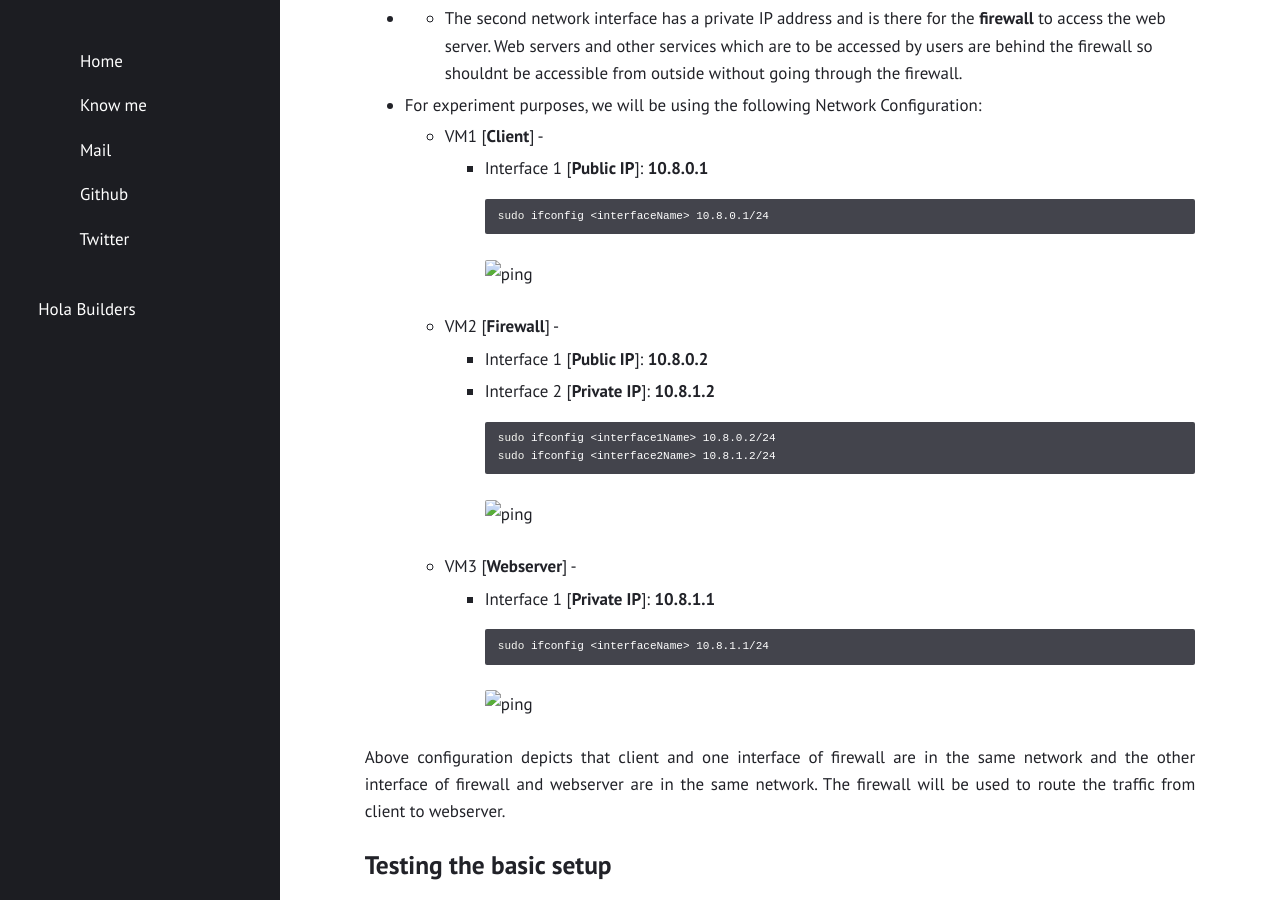
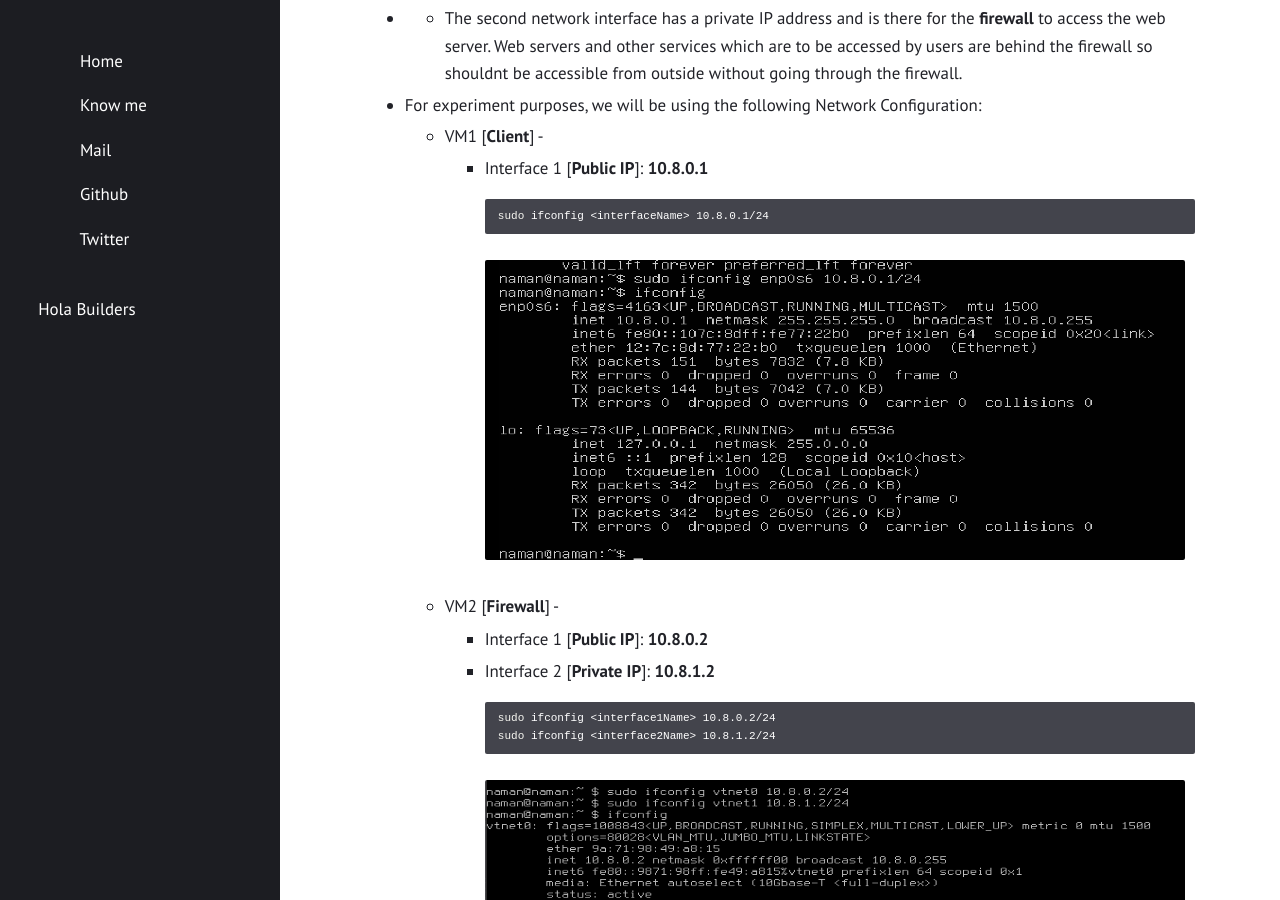
Before and after one commit to nerdynaman/nerdynaman.github.io, a Jekyll site: the page built from _posts/2024-05-10-Firewall-using-FreeBSD.md, in a window 1280 px wide and 900 px high, scrolled down 691 px. Built offline with Jekyll 4.4.1, drawn with Linux system fonts in a browser that asks for light colours.

Commit message:
post modif5

````diff
--- a/_posts/2024-05-10-Firewall-using-FreeBSD.md
+++ b/_posts/2024-05-10-Firewall-using-FreeBSD.md
@@ -27,7 +27,7 @@ The setup consists of three VMs, one acting as a firewall, second as a web serve
 ```bash
 sudo ifconfig <interfaceName> 10.8.0.1/24
 ```
-![ping](./img/VM1setup.png){: style="height:300px;width:700px"}
+![ping](/img/VM1setup.png){: style="height:300px;width:700px"}
 
     - VM2 [**Firewall**] -
         - Interface 1 [**Public IP**]: **10.8.0.2**
@@ -36,14 +36,14 @@ sudo ifconfig <interfaceName> 10.8.0.1/24
 sudo ifconfig <interface1Name> 10.8.0.2/24
 sudo ifconfig <interface2Name> 10.8.1.2/24
 ```
-![ping](./img/VM2setup.png){: style="height:300px;width:700px"}
+![ping](/img/VM2setup.png){: style="height:300px;width:700px"}
 
     - VM3 [**Webserver**] -
         - Interface 1 [**Private IP**]: **10.8.1.1**
 ```bash
 sudo ifconfig <interfaceName> 10.8.1.1/24
 ```
-![ping](./img/VM3setup.png){: style="height:300px;width:700px"}
+![ping](/img/VM3setup.png){: style="height:300px;width:700px"}
 
 Above configuration depicts that client and one interface of firewall are in the same network and the other interface of firewall and webserver are in the same network. The firewall will be used to route the traffic from client to webserver.
 
@@ -59,12 +59,12 @@ sudo ip route add 10.8.1.0/24 via 10.8.0.2
 // so that the traffic goes through the VM2
 ping 10.8.0.2
 ```
-![ping](./img/VM1ping.png){: style="height:300px;width:700px"} <br>
+![ping](/img/VM1ping.png){: style="height:300px;width:700px"} <br>
 We can also see the trace of the ping command from VM1 to VM3 using the following command:
 ```bash
 traceroute 10.8.1.1
 ```
-![ping](./img/VM1trace.png){: style="height:100px;width:700px"}
+![ping](/img/VM1trace.png){: style="height:100px;width:700px"}
 
 - On VM2 :
 ```bash
@@ -73,7 +73,7 @@ sudo sysctl net.inet.ip.forwarding=1
 ping 10.8.0.1
 ping 10.8.1.1
 ```
-![ping](./img/VM2ping.png){: style="height:300px;width:700px"}
+![ping](/img/VM2ping.png){: style="height:300px;width:700px"}
 
 - On VM3 :
 ```bash
@@ -81,7 +81,7 @@ sudo ip route add 10.8.0.0/24 via 10.8.1.2
 // so that the response to any traffic goes through the VM2
 ping 10.8.1.2
 ```
-![ping](./img/VM3ping.png){: style="height:300px;width:700px"}
+![ping](/img/VM3ping.png){: style="height:300px;width:700px"}
 
 ## Firewall Setup
 We have successfully tested the basic setup and also VMs are able to communicate with each other. But the traffic is not being filtered by the firewall and also the firewall is allowing direct access to the web server from the client. We shall now configure the firewall such that client accesses the web server on public IP of the firewall i.e. VM2 interface1. Such that web server will see the connection coming from the firewall and not the client. Similarly, the client will see the response coming from the firewall and not the web server.
@@ -120,7 +120,7 @@ We can verify the nat and rdr rules using the following command:
 sudo pfctl -s nat
 ```
 
-![ping](./img/VM2pfTable.png){: style="height:100px;width:700px"}
+![ping](/img/VM2pfTable.png){: style="height:100px;width:700px"}
 
 ### Setting up the web server
 
@@ -129,7 +129,7 @@ Now our firewall is configured and we can test the setup by accessing the web se
 python3 -m http.server 80
 ```
 
-<!-- ![ping](./img/VM3server.png){: style="height:250px;width:900px"} -->
+<!-- ![ping](/img/VM3server.png){: style="height:250px;width:900px"} -->
 
 ### Testing the final setup
 Now we will try to access the web server from the client using the following command:
@@ -138,19 +138,19 @@ wget 10.8.0.2
 wget 10.8.1.1 //to verify if access is blocked
 ```
 
-![ping](./img/VM1web.png){: style="height:170px;width:900px"}
+![ping](/img/VM1web.png){: style="height:170px;width:900px"}
 
 We can also verify access from firewall is also blocked from any other port such as 22 using the following command:
 ```bash
 ssh naman@10.8.1.1
 ```
 
-![ping](./img/VM1sshW.png){: style="height:120px;width:700px"}
+![ping](/img/VM1sshW.png){: style="height:120px;width:700px"}
 
 Above screen shot was taken prior to the configuration of the firewall.
 <br>
 
-![ping](./img/VM1sshF.png){: style="height:40px;width:700px"}
+![ping](/img/VM1sshF.png){: style="height:40px;width:700px"}
 
 After the configuration of the firewall, the access is blocked.
 
@@ -164,26 +164,26 @@ We captured the packets on the VM1, both interface of VM2 and VM3.
 
 - VM1
 
-![ping](./img/pcap/VM1pcap.png){: style="height:150px;width:800px"}
+![ping](/img/pcap/VM1pcap.png){: style="height:150px;width:800px"}
 
 VM1 is able to access the web server using the public IP of the firewall.
 
 - VM2 interface 1
 
-![ping](./img/pcap/VM21pcap.png){: style="height:150px;width:800px"}
+![ping](/img/pcap/VM21pcap.png){: style="height:150px;width:800px"}
 
 VM2 on interface 1 is able to see the traffic coming from and going to the client.
 
 - VM2 interface 2
 
-![ping](./img/pcap/VM22pcap.png){: style="height:150px;width:800px"}
+![ping](/img/pcap/VM22pcap.png){: style="height:150px;width:800px"}
 
 VM2 on interface 2 is able to see the traffic coming from and going to the web server.
 
 
 - VM3
 
-![ping](./img/pcap/VM3pcap.png){: style="height:150px;width:800px"}
+![ping](/img/pcap/VM3pcap.png){: style="height:150px;width:800px"}
 
 VM3 is able to see the traffic coming from and going to the firewall in the internal network.
 
````
